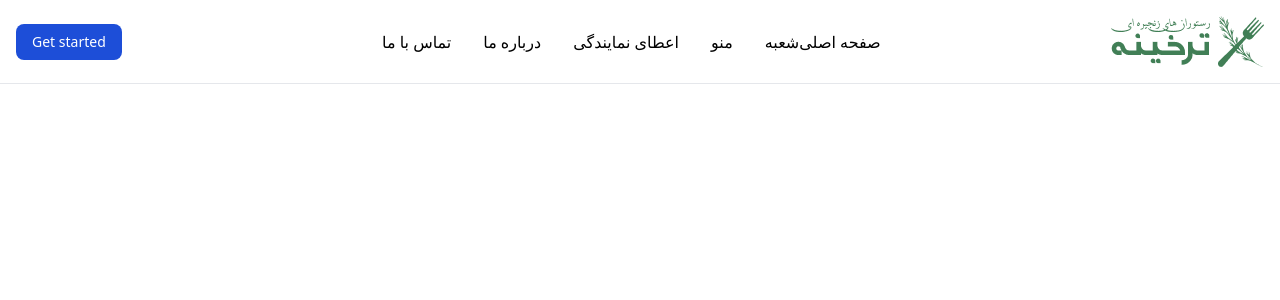
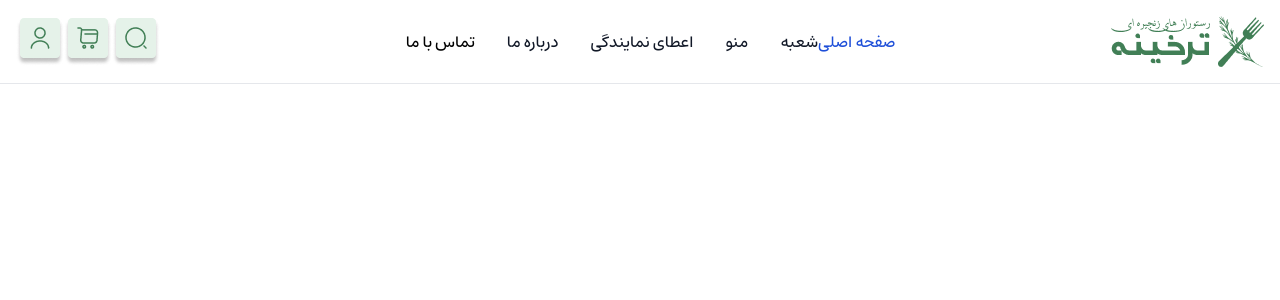
Before and after one commit to esmailireza/Tarkhineh-restaurant-chain, a React (Create React App) app: page / in a window 1280 px wide. Shown: the top 300 px of the page. Built offline with nearby package versions, Linux system fonts and the light colour scheme.

Commit message:
add search,shop,user icons & fix navbar menu classes

```diff
--- a/public/index.html
+++ b/public/index.html
@@ -1,5 +1,5 @@
 <!DOCTYPE html>
-<html lang="en" dir="rtl">
+<html lang="fa" dir="rtl">
   <head>
     <meta charset="utf-8"/>
     <link rel="icon" href="%PUBLIC_URL%/favicon.ico" />
--- a/src/components/header/header.js
+++ b/src/components/header/header.js
@@ -1,5 +1,9 @@
 import tarkhineh from "../../assets/logos/Tarkhineh-logo.png";
-import { NavLink } from "react-router-dom";
+import search from "../../assets/logos/Search.png"
+import shop from "../../assets/logos/Shop.png"
+import user from "../../assets/logos/User.png"
+
+import { Link, NavLink } from "react-router-dom";
 const Header = () => {
   return (
     <nav class="bg-white dark:bg-gray-900 fixed w-full z-20 top-0 left-0 border-b border-gray-200 dark:border-gray-600">
@@ -10,12 +14,15 @@ const Header = () => {
           </NavLink>
         </div>
         <div class="flex md:order-2">
-          <button
-            type="button"
-            class="text-white bg-blue-700 hover:bg-blue-800 focus:ring-4 focus:outline-none focus:ring-blue-300 font-medium rounded-lg text-sm px-4 py-2 text-center mr-3 md:mr-0 dark:bg-blue-600 dark:hover:bg-blue-700 dark:focus:ring-blue-800"
-          >
-            Get started
-          </button>
+          <Link>
+          <img src={search} alt="search"/>
+          </Link>
+          <Link>
+          <img src={shop} alt="shop"/>
+          </Link>
+          <Link>
+          <img src={user} alt="user"/>
+          </Link>
           <button
             data-collapse-toggle="navbar-sticky"
             type="button"
@@ -44,51 +51,45 @@ const Header = () => {
           id="navbar-sticky"
         >
           <ul class="flex flex-col p-4 md:p-0 mt-4 font-medium border border-gray-100 rounded-lg bg-gray-50 md:flex-row md:space-x-8 md:mt-0 md:border-0 md:bg-white dark:bg-gray-800 md:dark:bg-gray-900 dark:border-gray-700">
-            <li>
+            <li className="font-estedad block py-2 pl-3 pr-4 text-white bg-blue-700 rounded md:bg-transparent md:text-blue-700 md:p-0 md:dark:text-blue-500">
               <NavLink
                 href="#"
-                class="block py-2 pl-3 pr-4 text-white bg-blue-700 rounded md:bg-transparent md:text-blue-700 md:p-0 md:dark:text-blue-500 font-estedad"
                 aria-current="page"
               >
                 صفحه اصلی
               </NavLink>
             </li>
-            <li>
+            <li className="font-estedad block py-2 pl-3 pr-4 text-gray-900 rounded hover:bg-gray-100 md:hover:bg-transparent md:hover:text-blue-700 md:p-0 md:dark:hover:text-blue-500 dark:text-white dark:hover:bg-gray-700 dark:hover:text-white md:dark:hover:bg-transparent dark:border-gray-700">
               <NavLink
                 href="#"
-                class="block py-2 pl-3 pr-4 text-gray-900 rounded hover:bg-gray-100 md:hover:bg-transparent md:hover:text-blue-700 md:p-0 md:dark:hover:text-blue-500 dark:text-white dark:hover:bg-gray-700 dark:hover:text-white md:dark:hover:bg-transparent dark:border-gray-700 font-estedad"
               >
                 شعبه
               </NavLink>
             </li>
-            <li>
+            <li className="font-estedad block py-2 pl-3 pr-4 text-gray-900 rounded hover:bg-gray-100 md:hover:bg-transparent md:hover:text-blue-700 md:p-0 md:dark:hover:text-blue-500 dark:text-white dark:hover:bg-gray-700 dark:hover:text-white md:dark:hover:bg-transparent dark:border-gray-700">
               <NavLink
                 href="#"
-                class="block py-2 pl-3 pr-4 text-gray-900 rounded hover:bg-gray-100 md:hover:bg-transparent md:hover:text-blue-700 md:p-0 md:dark:hover:text-blue-500 dark:text-white dark:hover:bg-gray-700 dark:hover:text-white md:dark:hover:bg-transparent dark:border-gray-700 font-estedad"
               >
                 منو
               </NavLink>
             </li>
-            <li>
+            <li className="font-estedad block py-2 pl-3 pr-4 text-gray-900 rounded hover:bg-gray-100 md:hover:bg-transparent md:hover:text-blue-700 md:p-0 md:dark:hover:text-blue-500 dark:text-white dark:hover:bg-gray-700 dark:hover:text-white md:dark:hover:bg-transparent dark:border-gray-700">
               <NavLink
                 href="#"
-                class="block py-2 pl-3 pr-4 text-gray-900 rounded hover:bg-gray-100 md:hover:bg-transparent md:hover:text-blue-700 md:p-0 md:dark:hover:text-blue-500 dark:text-white dark:hover:bg-gray-700 dark:hover:text-white md:dark:hover:bg-transparent dark:border-gray-700 font-estedad"
               >
                 اعطای نمایندگی
               </NavLink>
             </li>
-            <li>
+            <li className="font-estedad block py-2 pl-3 pr-4 text-gray-900 rounded hover:bg-gray-100 md:hover:bg-transparent md:hover:text-blue-700 md:p-0 md:dark:hover:text-blue-500 dark:text-white dark:hover:bg-gray-700 dark:hover:text-white md:dark:hover:bg-transparent dark:border-gray-700">
               <NavLink
                 href="#"
-                class="block py-2 pl-3 pr-4 text-gray-900 rounded hover:bg-gray-100 md:hover:bg-transparent md:hover:text-blue-700 md:p-0 md:dark:hover:text-blue-500 dark:text-white dark:hover:bg-gray-700 dark:hover:text-white md:dark:hover:bg-transparent dark:border-gray-700 font-estedad"
               >
                 درباره ما
               </NavLink>
             </li>
-            <li>
+            <li className="font-estedad block py-2 pl-3 pr-4 rounded hover:bg-gray-100 md:hover:bg-transparent md:hover:text-blue-700 md:p-0 md:dark:hover:text-blue-500 dark:text-white dark:hover:bg-gray-700 dark:hover:text-white md:dark:hover:bg-transparent dark:border-gray-700">
               <NavLink
                 href="#"
-                class="block py-2 pl-3 pr-4 rounded hover:bg-gray-100 md:hover:bg-transparent md:hover:text-blue-700 md:p-0 md:dark:hover:text-blue-500 dark:text-white dark:hover:bg-gray-700 dark:hover:text-white md:dark:hover:bg-transparent dark:border-gray-700 font-estedad md:color-[#717171] text-sm"
               >
                 تماس با ما
               </NavLink>
--- a/src/index.css
+++ b/src/index.css
@@ -4,6 +4,8 @@
 
 @font-face {
   font-family: "Estedad-VF";
-  src: url("./assets/fonts/statics/Estedad-Light.woff2");
+  src: url("./assets/fonts/statics/Estedad-Medium.woff2");
   font-weight: 400;
+  color: #717171;
+  font-size: 20px;
 }
```
Also changed, not shown: src/assets/logos/Search.png, src/assets/logos/Shop.png.
